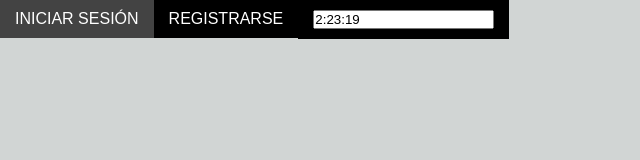
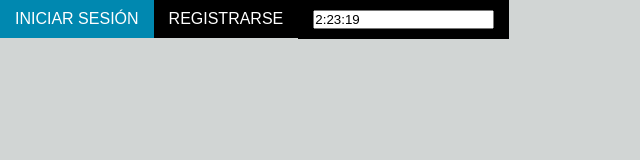
Before and after one commit to netoAlves32/EdgarLemus.github.io, a plain HTML site: page index.html in a window 1280 px wide. Shown: the top 160 px of the page, without its empty margins (0-640 px from the left). Drawn offline with Linux system fonts and the light colour scheme.

Commit message:
Update index.html

```diff
--- a/index.html
+++ b/index.html
@@ -30,7 +30,7 @@
 	}
 
 	.nav li a:hover{
-	background-color: #434343;
+	background-color: #0088B0;
 	}
 
 	.nav > li {
```
